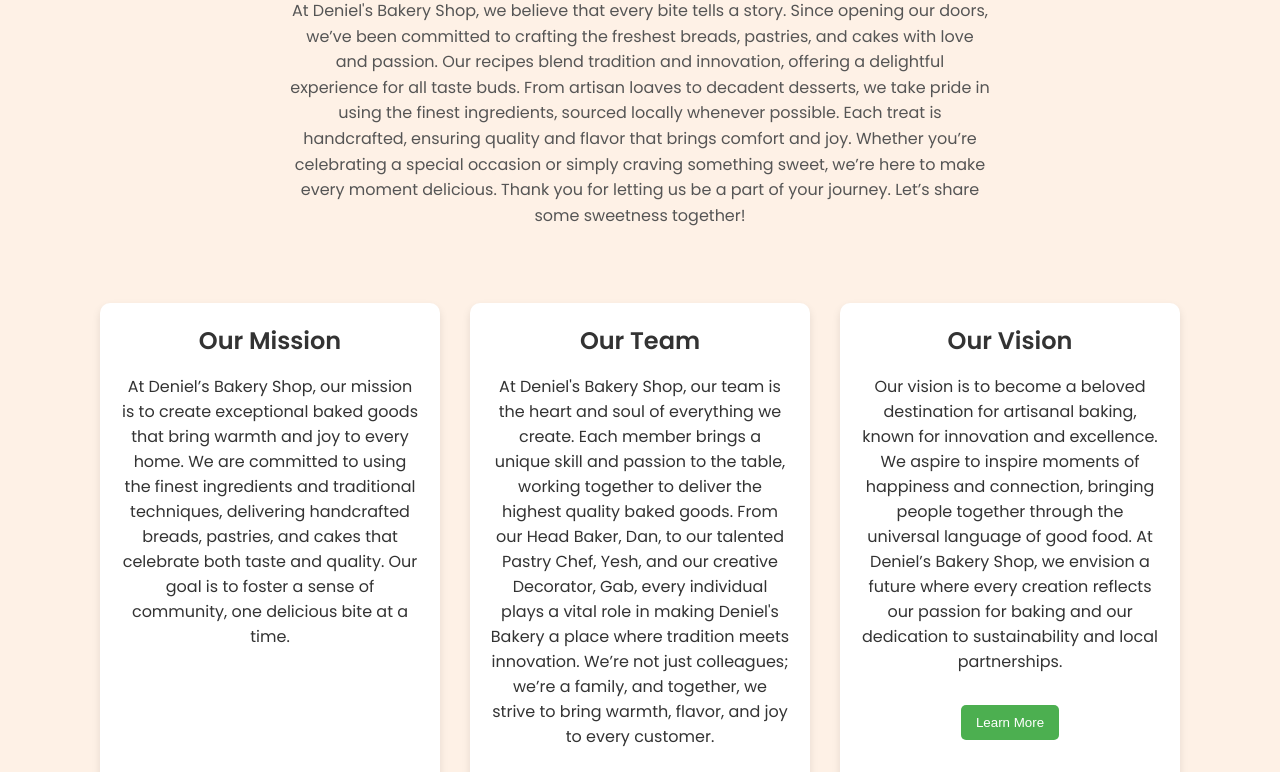
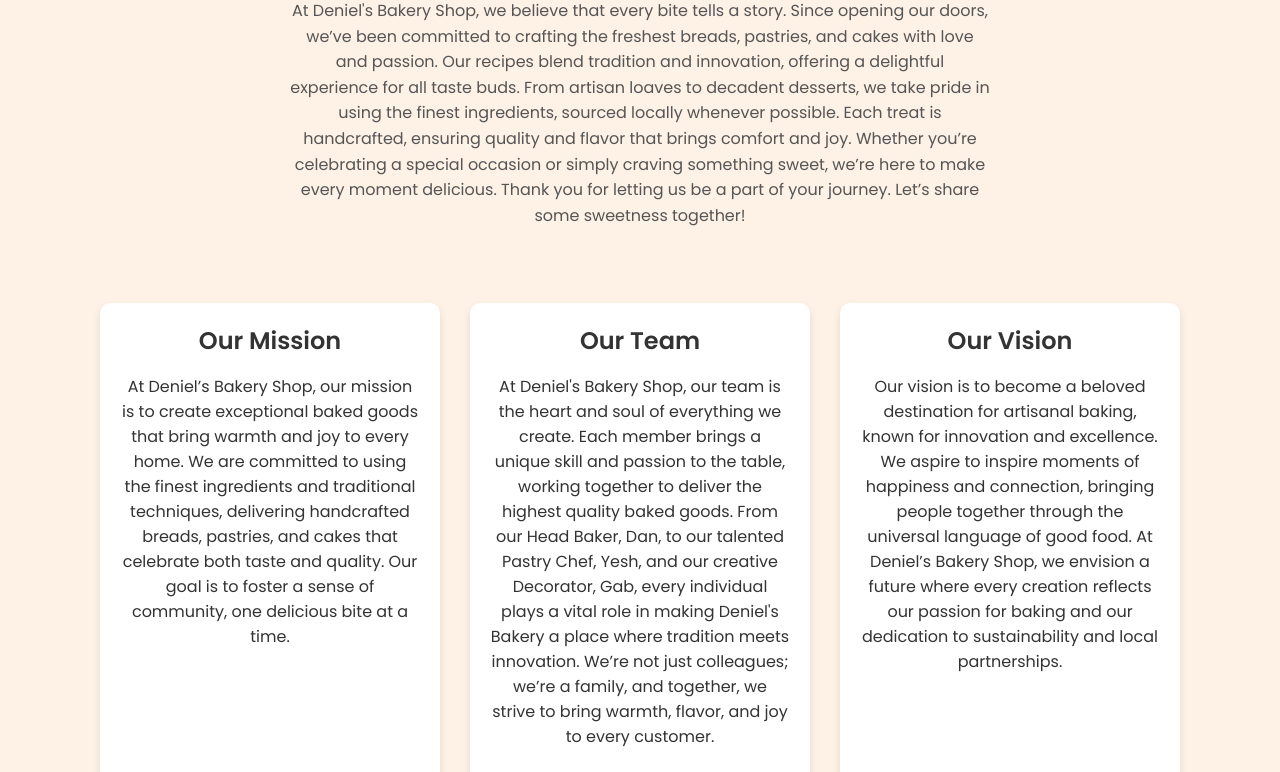
Before and after one commit to Shouke29/another-one, a plain HTML site: page About us.html in a window 1280 px wide. Shown: the part 180-952 px from the top of the page. Drawn offline with Linux system fonts and the light colour scheme.

Commit message:
Update About us.html

```diff
--- a/About us.html
+++ b/About us.html
@@ -75,7 +75,7 @@
         We aspire to inspire moments of happiness and connection, bringing people together through the universal language of good food.
         At Deniel’s Bakery Shop, we envision a future where every creation reflects our
         passion for baking and our dedication to sustainability and local partnerships.</p>
-      <button onclick="showMore('card3')">Learn More</button>
+
     </div>
   </section>
 
```
